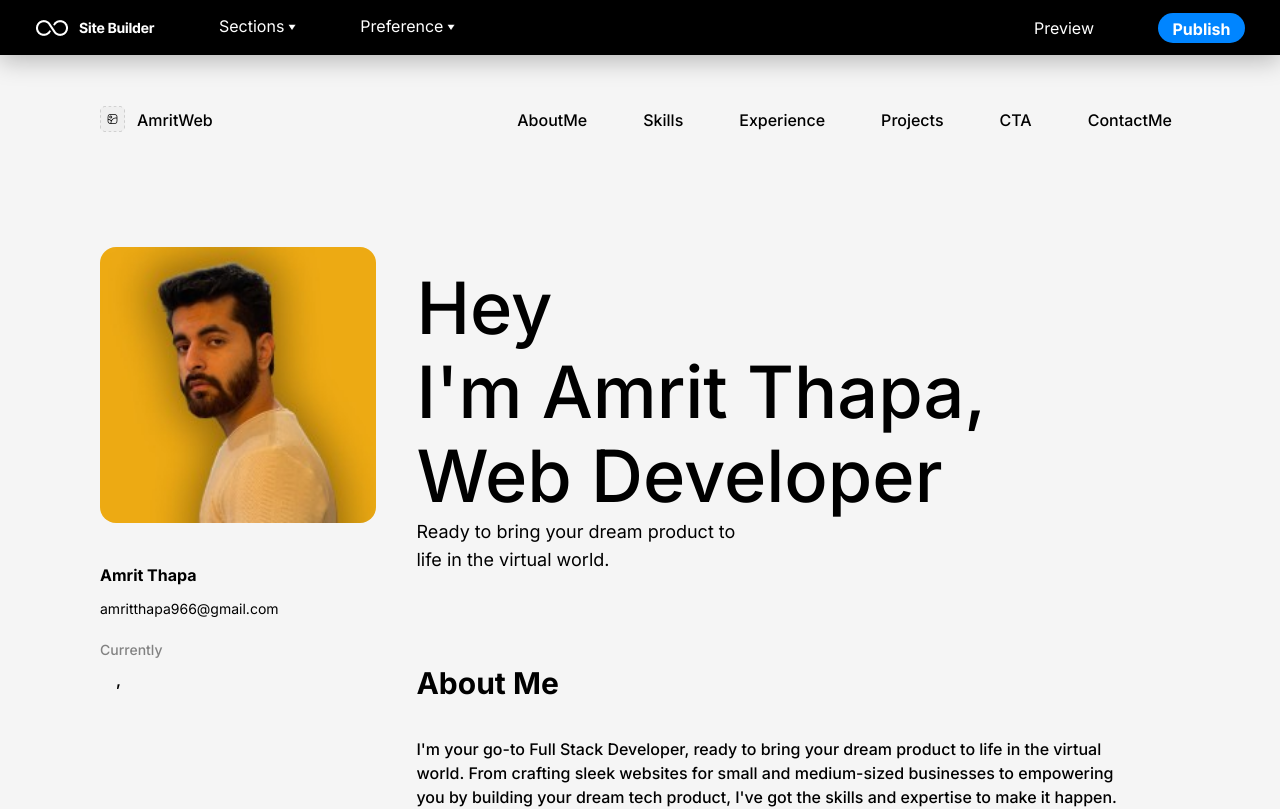
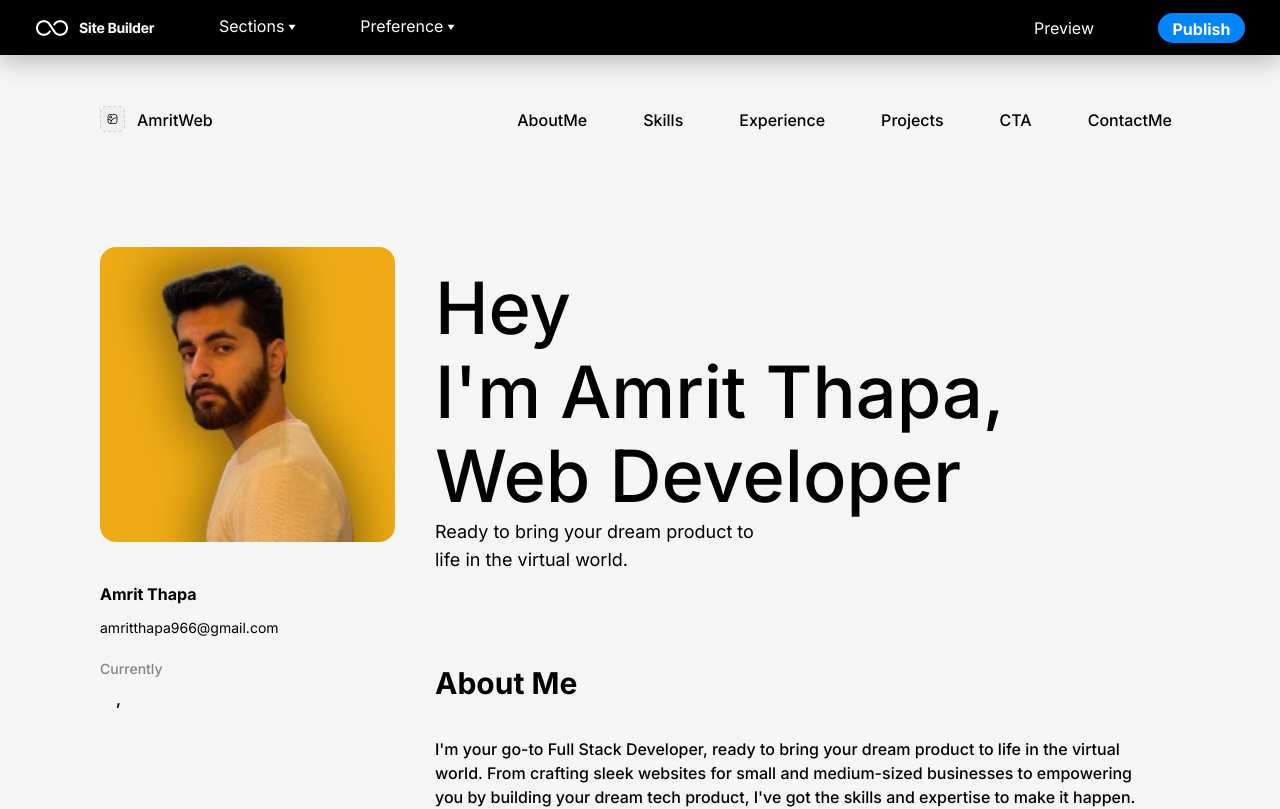
Before and after one commit to Amrit-Thapa/protfolio-builder, a Next.js app: page / in a window 1280 px wide. Shown: the top 809 px of the page. Built offline with nearby package versions, Linux system fonts and the light colour scheme.

Commit message:
fixing image picker

```diff
--- a/src/component/ImagePicker.tsx
+++ b/src/component/ImagePicker.tsx
@@ -35,9 +35,12 @@ const ImagePicker = ({
           width={+width!}
           priority
           alt="Placeholder"
-          className={classNames("inline object-cover rounded cursor-pointer", {
-            "!rounded-2xl": +height! > 50,
-          })}
+          className={classNames(
+            "inline object-cover rounded cursor-pointer max-h-[295px] max-w-[295px]",
+            {
+              "!rounded-2xl": +height! > 50,
+            },
+          )}
         />
       </label>
       <input
```
